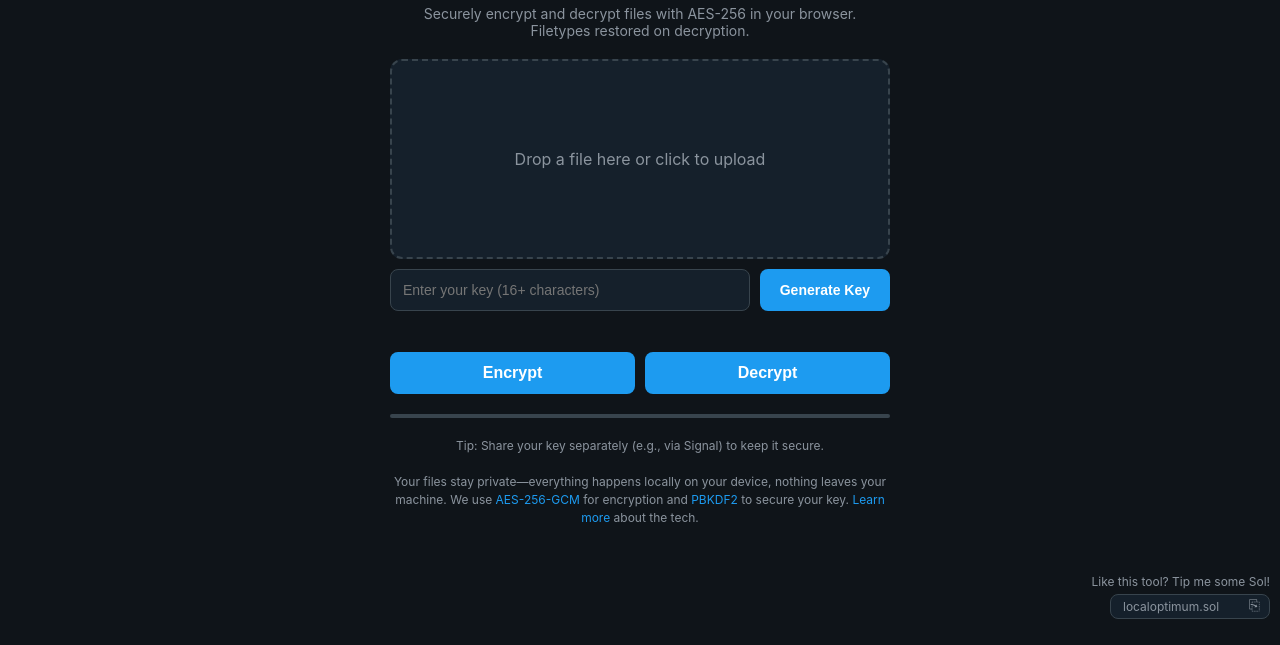
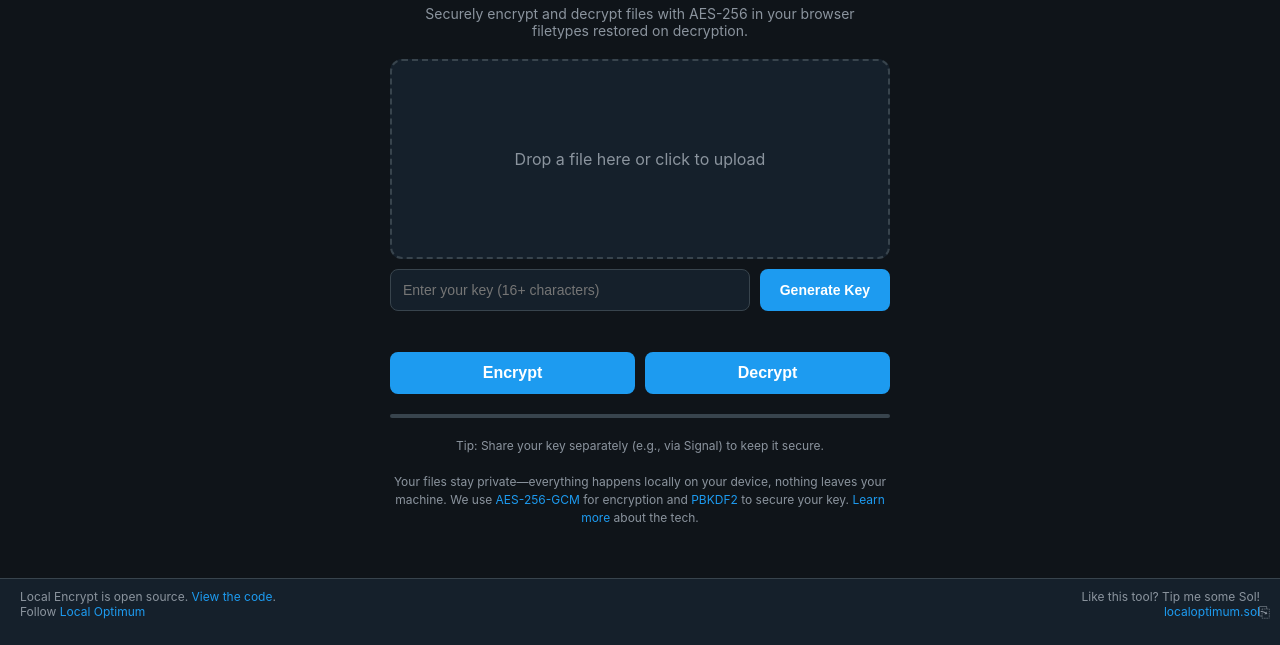
Before and after one commit to local-optimum/local-encrypt, a plain HTML site: page index.html in a window 1280 px wide. Shown: the part 155-800 px from the top of the page. Drawn offline with Linux system fonts and the light colour scheme.

Commit message:
updated footer bar and readme

```diff
--- a/index.html
+++ b/index.html
@@ -10,7 +10,7 @@
 <body>
     <div class="container">
         <h1>Local Encrypt</h1>
-        <p class="subtitle">Securely encrypt and decrypt files with AES-256 in your browser.<br>Filetypes restored on decryption.</p>
+        <p class="subtitle">Securely encrypt and decrypt files with AES-256 in your browser<br>filetypes restored on decryption.</p>
         <div class="file-drop" id="fileInputContainer">
             <input type="file" id="fileInput" />
             <span id="fileDropText">Drop a file here or click to upload</span>
@@ -36,14 +36,16 @@
         <p class="tip">Tip: Share your key separately (e.g., via Signal) to keep it secure.</p>
         <p class="info">Your files stay private—everything happens locally on your device, nothing leaves your machine. We use <a href="https://en.wikipedia.org/wiki/Advanced_Encryption_Standard" target="_blank">AES-256-GCM</a> for encryption and <a href="https://en.wikipedia.org/wiki/PBKDF2" target="_blank">PBKDF2</a> to secure your key. <a href="https://developer.mozilla.org/en-US/docs/Web/API/SubtleCrypto" target="_blank">Learn more</a> about the tech.</p>
     </div>
-    <div class="tip-me">
-        <p>Like this tool? Tip me some Sol!</p>
-        <div class="sol-box">
-            <span id="solAddress">localoptimum.sol</span>
-            <span id="copySol" class="copy-icon">⎘</span>
+    <footer class="footer">
+        <div class="footer-left">
+            <p>Local Encrypt is open source. <a href="https://github.com/local-optimum/local-encrypt" target="_blank">View the code</a>.</p>
+            <p>Follow <a href="https://blog.local-optimum.net" target="_blank">Local Optimum</a></p>
         </div>
-        <p id="solMessage" class="sol-message"></p>
-    </div>
+        <div class="footer-right">
+            <p>Like this tool? Tip me some Sol!<br><a href="#" id="solAddress">localoptimum.sol</a> <span id="copySol" class="copy-icon">⎘</span></p>
+            <p id="solMessage" class="sol-message"></p>
+        </div>
+    </footer>
     <script src="script.js"></script>
     <script src="tip.js"></script>
 </body>
--- a/styles.css
+++ b/styles.css
@@ -10,6 +10,7 @@ body {
     color: #ffffff;
     min-height: 100vh;
     display: flex;
+    flex-direction: column;
     justify-content: center;
     align-items: center;
     padding: 20px;
@@ -237,30 +238,52 @@ h1 {
     text-decoration: underline;
 }
 
-.tip-me {
+.footer {
     position: fixed;
-    bottom: 10px;
-    right: 10px;
+    bottom: 0;
+    left: 0;
+    right: 0;
+    display: flex;
+    justify-content: space-between;
+    padding: 10px 20px;
+    background: #15202b;
+    border-top: 1px solid #38444d;
     font-size: 12px;
     color: #8b949e;
+}
+
+.footer-left {
+    text-align: left;
+}
+
+.footer-right {
     text-align: right;
+}
+
+.footer a {
+    color: #1d9bf0;
+    text-decoration: none;
+}
+
+.footer a:hover {
+    text-decoration: underline;
 }
 
 .sol-box {
     display: inline-flex;
     align-items: center;
-    background: #15202b;
+    background: #1c2936;
     border: 1px solid #38444d;
     border-radius: 8px;
-    padding: 4px 12px; /* Increased padding-right for more space */
+    padding: 4px 12px;
     margin-top: 5px;
-    min-width: 160px; /* Ensures enough width for text + icon */
+    min-width: 160px;
 }
 
 .sol-address {
     color: #1d9bf0;
     font-weight: 600;
-    margin-right: 8px; /* More space before the icon */
+    margin-right: 8px;
 }
 
 .sol-box .copy-icon {
--- a/tip.js
+++ b/tip.js
@@ -9,12 +9,9 @@ document.addEventListener('DOMContentLoaded', () => {
     const copySolButton = document.getElementById('copySol');
     const solMessage = document.getElementById('solMessage');
 
-    // Show the full SNS address
-    solAddressElement.textContent = SOL_ADDRESS;
-
-    // Copy address to clipboard when clicking the icon
-    copySolButton.addEventListener('click', (e) => {
-        e.preventDefault(); // Prevent any default behavior
+    // Copy address to clipboard function
+    const copyAddress = (e) => {
+        e.preventDefault(); // Prevent link navigation
         navigator.clipboard.writeText(SOL_ADDRESS).then(() => {
             solMessage.textContent = 'Address copied! Send via your Solana wallet.';
             solMessage.style.color = '#00ff00';
@@ -27,5 +24,9 @@ document.addEventListener('DOMContentLoaded', () => {
             solMessage.textContent = 'Failed to copy address.';
             solMessage.style.color = '#f4212e';
         });
-    });
+    };
+
+    // Attach copy handler to both address and icon
+    solAddressElement.addEventListener('click', copyAddress);
+    copySolButton.addEventListener('click', copyAddress);
 });
```
Also changed, not shown: 1 other file.
